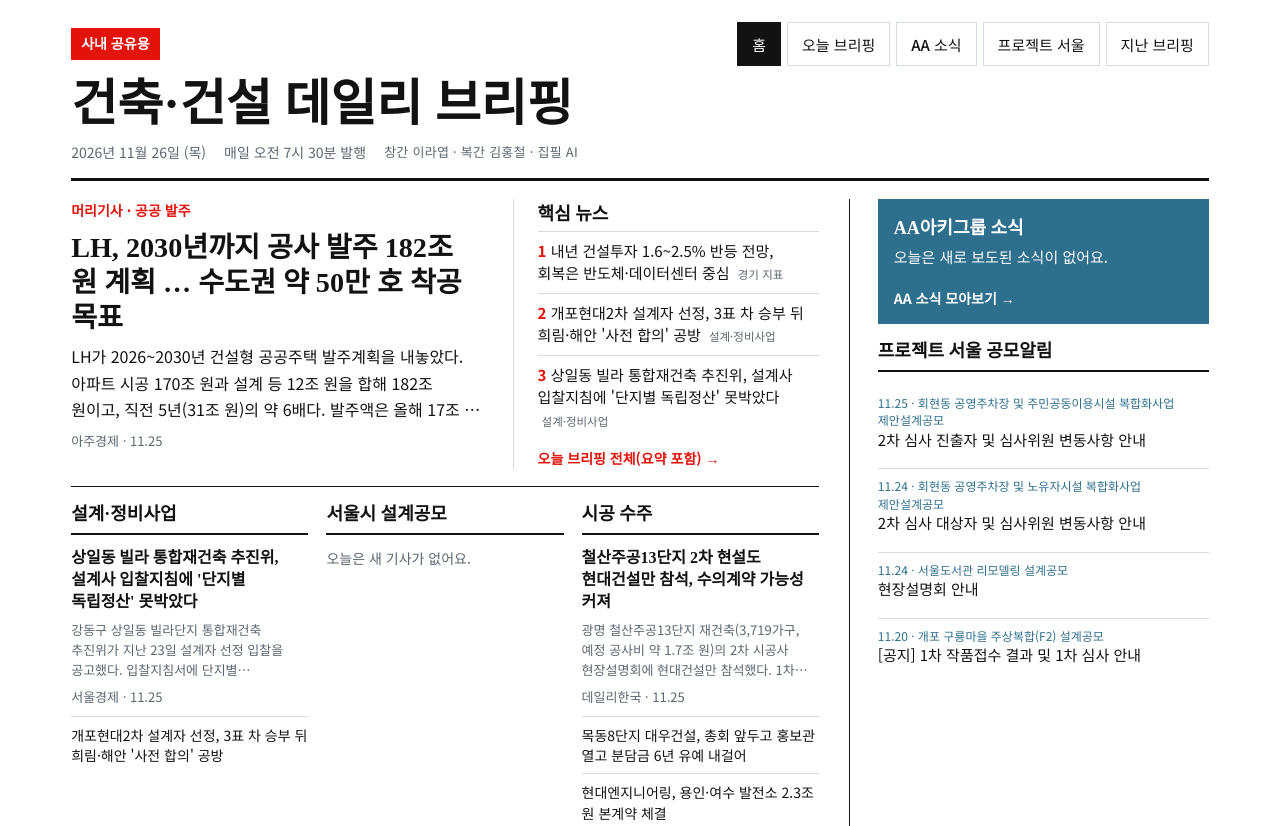
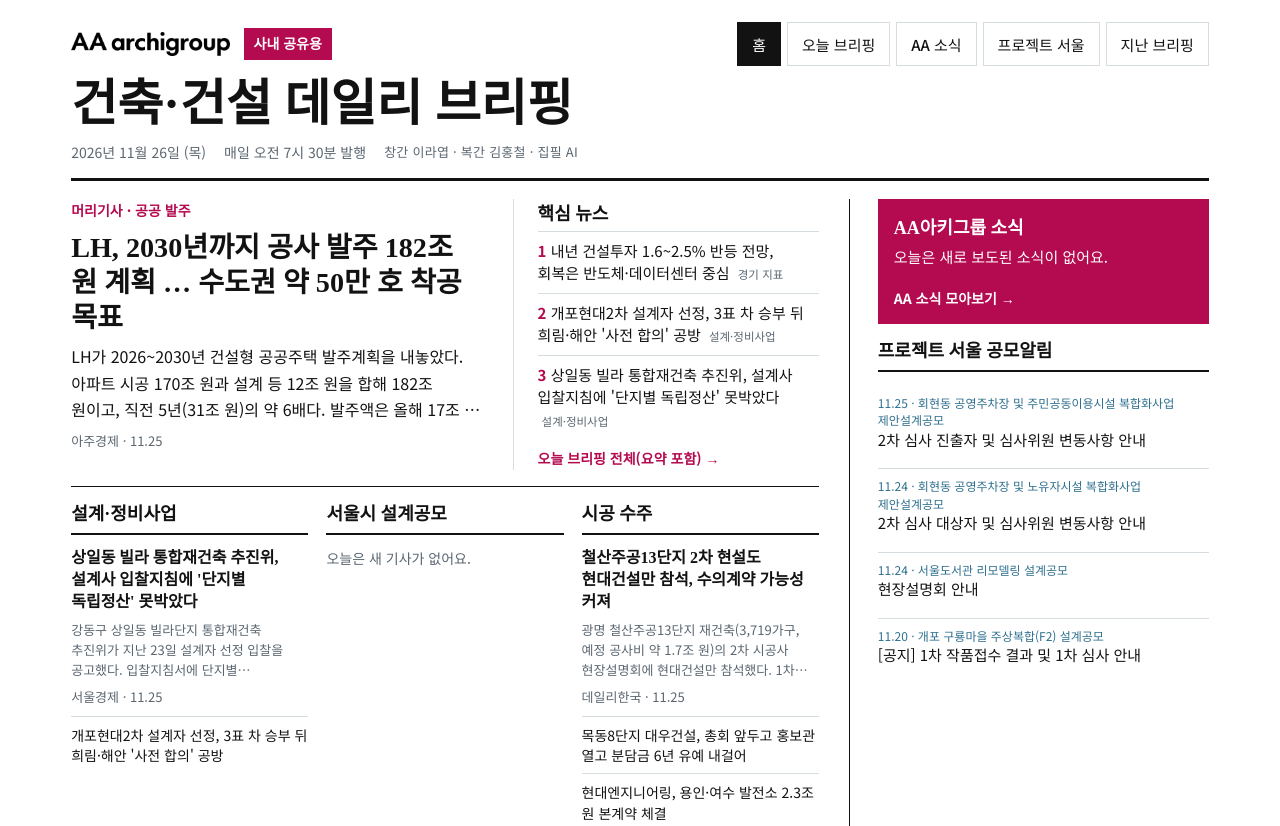
Before and after one commit to none-HongCheol/ArchiNews, a plain HTML site: page index.html in a window 1280 px wide. Shown: the top 826 px of the page. Drawn offline with Linux system fonts and the light colour scheme.

Commit message:
AA아키그룹 BI 적용: 브랜드 컬러 #b40a50, 로고타입(흰 배경 블랙/어두운 배경 화이트), 심볼 파비콘
Co-Authored-By: Claude Opus 5.5 <noreply@anthropic.com>
Claude-Session: https://claude.ai/code/session_01Hh9v64kYZ8U7MqeWjjgyU9

```diff
--- a/index.html
+++ b/index.html
@@ -5,6 +5,7 @@
 <meta name="viewport" content="width=device-width,initial-scale=1">
 <meta name="robots" content="noindex,nofollow">
 <title>건축·건설 데일리 브리핑</title>
+<link rel="icon" type="image/png" href="assets/favicon.png">
 <link rel="preconnect" href="https://fonts.googleapis.com">
 <link href="https://fonts.googleapis.com/css2?family=Noto+Serif+KR:wght@600;700&family=Noto+Sans+KR:wght@400;500;700&display=swap" rel="stylesheet">
 <style>
@@ -15,8 +16,8 @@
    LAYOUT: 마스트헤드(홈/오늘/지난 탭) → 보기별 본문 → 오른쪽에서 열리는 원문 창 */
 :root{color-scheme:light dark;
 --bg:light-dark(#ffffff,#10191e);--ink:light-dark(#121212,#eef2f4);--mute:light-dark(#5b6670,#9fb0ba);
---rule:light-dark(#121212,#d9e2e7);--hair:light-dark(#d6dde1,#2a3a44);--red:#e3120b;--slate:light-dark(#2e6f8e,#7fb6d1);
---panel:light-dark(#e3ecf0,#182a33);--aa:light-dark(#2e6f8e,#1d4a60)}
+--rule:light-dark(#121212,#d9e2e7);--hair:light-dark(#d6dde1,#2a3a44);--red:#b40a50;--slate:light-dark(#2e6f8e,#7fb6d1);
+--panel:light-dark(#e3ecf0,#182a33);--aa:#b40a50}
 :root[data-theme=light]{color-scheme:light}:root[data-theme=dark]{color-scheme:dark}
 *{box-sizing:border-box;min-width:0}
 body{margin:0;background:var(--bg);color:var(--ink);font:16px/1.65 "Noto Sans KR",system-ui,sans-serif;overflow-x:clip;word-break:keep-all}
@@ -25,6 +26,10 @@ body.reading{overflow:hidden}
 a{color:inherit}
 .mast{border-bottom:3px solid var(--rule);padding:22px 0 14px}
 .mrow{display:flex;flex-wrap:wrap;justify-content:space-between;align-items:center;gap:10px;margin-bottom:12px}
+.brand{display:inline-flex;align-items:center;gap:14px}
+.lg{display:block;height:24px;width:auto}.lg-w{display:none}
+:root[data-theme=dark] .lg-b{display:none}:root[data-theme=dark] .lg-w{display:block}
+@media(prefers-color-scheme:dark){:root:not([data-theme=light]) .lg-b{display:none}:root:not([data-theme=light]) .lg-w{display:block}}
 .tab{display:inline-block;background:var(--red);color:#fff;font-weight:700;font-size:14px;padding:4px 10px}
 .views{display:flex;flex-wrap:wrap;gap:6px}
 .views a,.nav button,.btn{display:inline-flex;align-items:center;justify-content:center;min-height:44px;padding:0 14px;border:1px solid var(--hair);text-decoration:none;font:500 15px "Noto Sans KR",sans-serif;background:transparent;color:var(--ink);cursor:pointer}
@@ -270,7 +275,7 @@ h2{font:700 22px/1.3 "Noto Serif KR",serif;margin:0 0 12px}
 <div class="wrap">
 <header class="mast">
 <div class="mrow">
-<span class="tab">사내 공유용</span>
+<span class="brand"><img class="lg lg-b" src="assets/logo-black.png" alt="AA archigroup" width="158" height="24"><img class="lg lg-w" src="assets/logo-white.png" alt="AA archigroup" width="158" height="24"><span class="tab">사내 공유용</span></span>
 <nav class="views" aria-label="보기">
 <a href="#home" id="vHome">홈</a>
 <a href="#today" id="vToday">오늘 브리핑</a>
```
Also changed, not shown: assets/favicon.png (added), assets/logo-black.png (added), assets/logo-white.png (added), assets/symbol-red.png (added).
